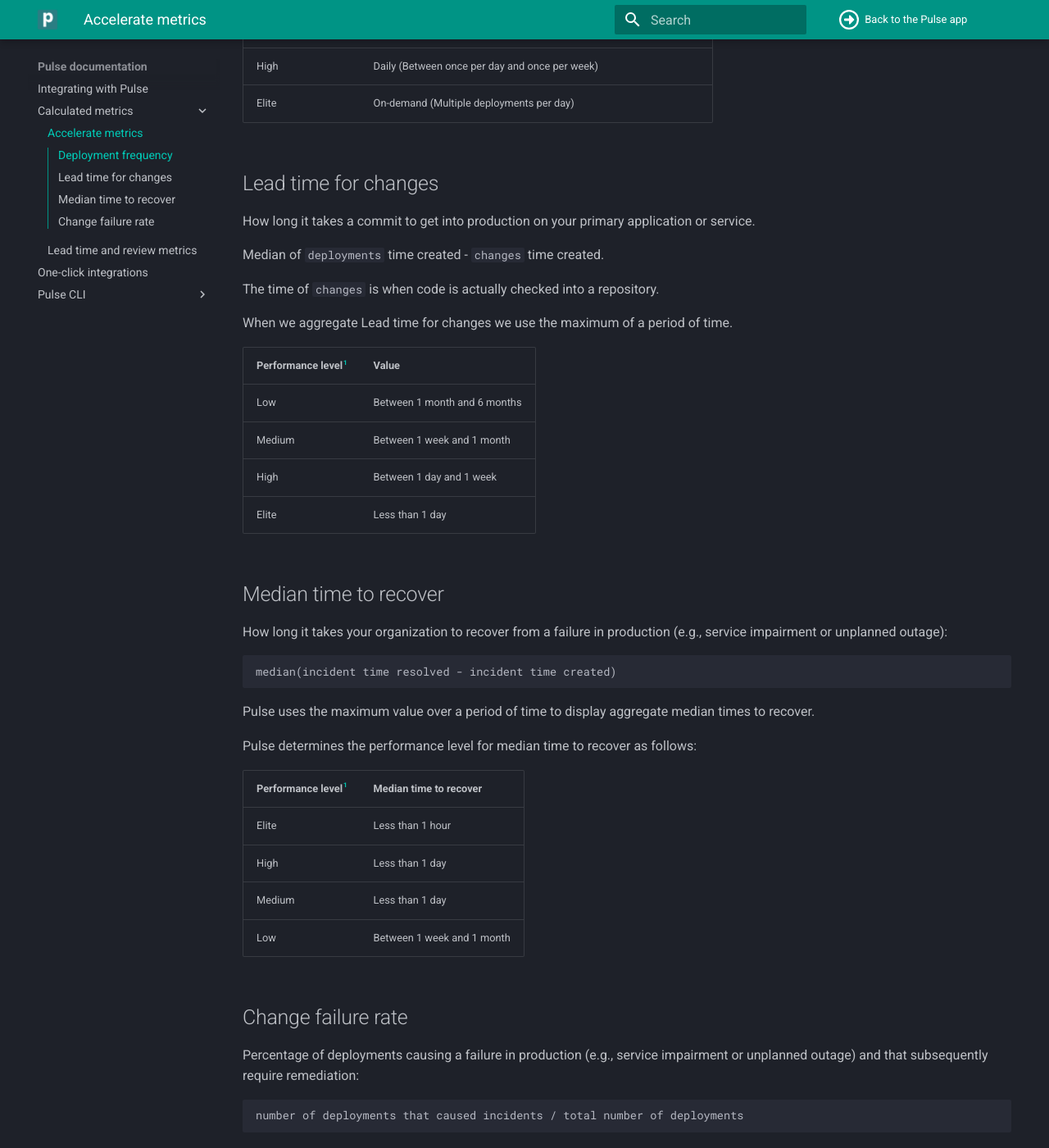
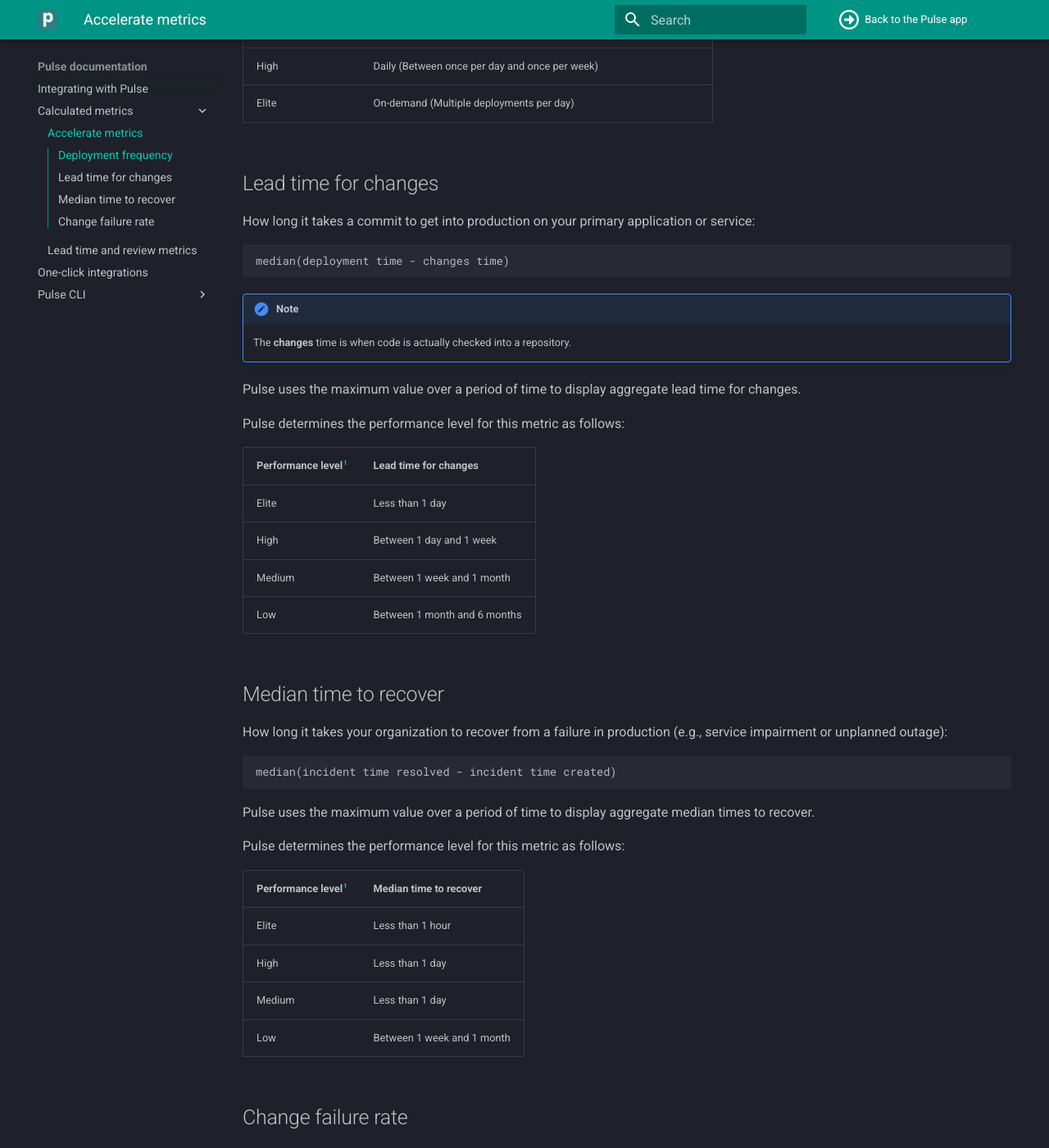
Before and after one commit to codacy/pulse-user-docs, an MkDocs documentation site: the page built from docs/metrics/accelerate.md, in a window 1280 px wide and 1400 px high, scrolled down 1147 px. Shown: the whole window at 82% size. Built offline with MkDocs 1.6.1 and Material for MkDocs 9.7.7, drawn with Linux system fonts in a browser that asks for light colours; some of the changed text lies outside the part shown.

Commit message:
clean: Review lead time for changes

````diff
--- a/docs/metrics/accelerate.md
+++ b/docs/metrics/accelerate.md
@@ -35,32 +35,37 @@
 
 ## Lead time for changes
 
-How long it takes a commit to get into production on your primary application or service.
+How long it takes a commit to get into production on your primary application or service:
 
-Median of `deployments` time created - `changes` time created.
+```text
+median(deployment time - changes time)
+```
 
-The time of `changes` is when code is actually checked into a repository.
+!!! note
+    The **changes** time is when code is actually checked into a repository.
 
-When we aggregate Lead time for changes we use the maximum of a period of time.
+Pulse uses the maximum value over a period of time to display aggregate lead time for changes.
 
-| Performance level[^1] | Value                        |
+Pulse determines the performance level for this metric as follows:
+
+| Performance level[^1] | Lead time for changes        |
 | --------------------- | ---------------------------- |
+| Elite                 | Less than 1 day              |
+| High                  | Between 1 day and 1 week     |
+| Medium                | Between 1 week and 1 month   |
 | Low                   | Between 1 month and 6 months |
-| Medium                | Between 1 week and 1 month   |
-| High                  | Between 1 day and 1 week     |
-| Elite                 | Less than 1 day              |
 
 ## Median time to recover
 
 How long it takes your organization to recover from a failure in production (e.g., service impairment or unplanned outage):
 
-```
+```text
 median(incident time resolved - incident time created)
 ```
 
 Pulse uses the maximum value over a period of time to display aggregate median times to recover.
 
-Pulse determines the performance level for median time to recover as follows:
+Pulse determines the performance level for this metric as follows:
 
 | Performance level[^1] | Median time to recover     |
 | --------------------- | -------------------------- |
@@ -73,7 +78,7 @@
 
 Percentage of deployments causing a failure in production (e.g., service impairment or unplanned outage) and that subsequently require remediation:
 
-```
+```text
 number of deployments that caused incidents / total number of deployments
 ```
 
@@ -84,7 +89,7 @@
 
     As such, Pulse considers the **deployment** that caused an **incident** the closest deployment before the start of that **incident**. The same deployment might be responsible for multiple incidents.
 
-Pulse determines the performance level for change failure rate as follows:
+Pulse determines the performance level for this metric as follows:
 
 | Performance level[^1] | Change failure rate  |
 | --------------------- | -------------------- |
````
